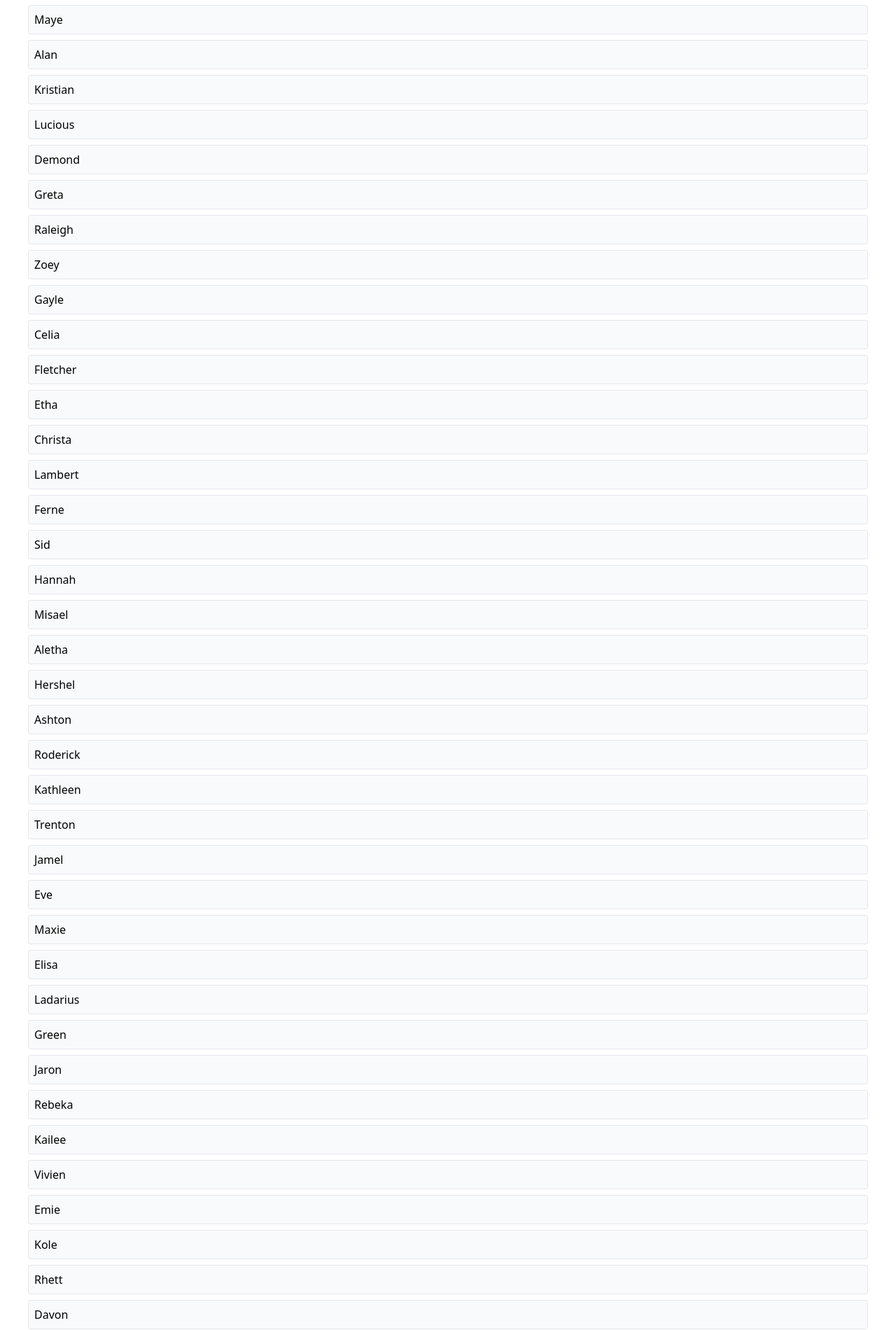
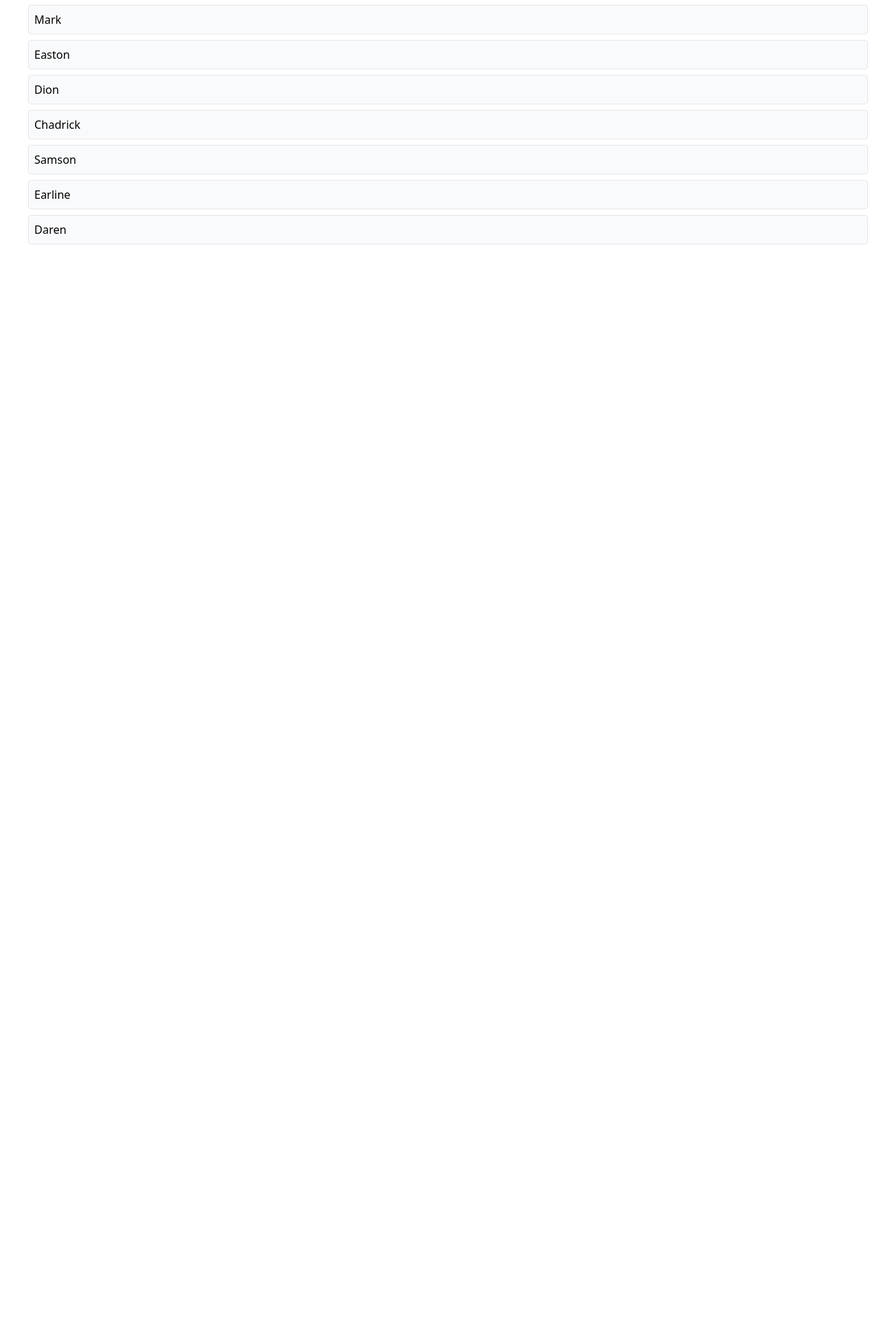
Before and after one commit to Umesh-Singadi/media, a React (Vite) app: page / in a window 1280 px wide. Shown: the part 301-2201 px from the top of the page at 70% size. After the commit the page ends 800 px from the top, so only its background shows below. Built offline with nearby package versions, Linux system fonts and the light colour scheme; data requests are answered from the project's data file.

Commit message:
Display Skeleton better

```diff
--- a/db.json
+++ b/db.json
@@ -13,176 +13,36 @@
       "name": "Dayanand"
     },
     {
-      "name": "Shayna",
+      "name": "Beryl",
       "id": 4
     },
     {
-      "name": "Maye",
+      "name": "Mark",
       "id": 5
     },
     {
-      "name": "Alan",
+      "name": "Easton",
       "id": 6
     },
     {
-      "name": "Kristian",
+      "name": "Dion",
       "id": 7
     },
     {
-      "name": "Lucious",
+      "name": "Chadrick",
       "id": 8
     },
     {
-      "name": "Demond",
+      "name": "Samson",
       "id": 9
     },
     {
-      "name": "Greta",
+      "name": "Earline",
       "id": 10
     },
     {
-      "name": "Raleigh",
+      "name": "Daren",
       "id": 11
-    },
-    {
-      "name": "Zoey",
-      "id": 12
-    },
-    {
-      "name": "Gayle",
-      "id": 13
-    },
-    {
-      "name": "Celia",
-      "id": 14
-    },
-    {
-      "name": "Fletcher",
-      "id": 15
-    },
-    {
-      "name": "Etha",
-      "id": 16
-    },
-    {
-      "name": "Christa",
-      "id": 17
-    },
-    {
-      "name": "Lambert",
-      "id": 18
-    },
-    {
-      "name": "Ferne",
-      "id": 19
-    },
-    {
-      "name": "Sid",
-      "id": 20
-    },
-    {
-      "name": "Hannah",
-      "id": 21
-    },
-    {
-      "name": "Misael",
-      "id": 22
-    },
-    {
-      "name": "Aletha",
-      "id": 23
-    },
-    {
-      "name": "Hershel",
-      "id": 24
-    },
-    {
-      "name": "Ashton",
-      "id": 25
-    },
-    {
-      "name": "Roderick",
-      "id": 26
-    },
-    {
-      "name": "Kathleen",
-      "id": 27
-    },
-    {
-      "name": "Trenton",
-      "id": 28
-    },
-    {
-      "name": "Jamel",
-      "id": 29
-    },
-    {
-      "name": "Eve",
-      "id": 30
-    },
-    {
-      "name": "Maxie",
-      "id": 31
-    },
-    {
-      "name": "Elisa",
-      "id": 32
-    },
-    {
-      "name": "Ladarius",
-      "id": 33
-    },
-    {
-      "name": "Green",
-      "id": 34
-    },
-    {
-      "name": "Jaron",
-      "id": 35
-    },
-    {
-      "name": "Rebeka",
-      "id": 36
-    },
-    {
-      "name": "Kailee",
-      "id": 37
-    },
-    {
-      "name": "Vivien",
-      "id": 38
-    },
-    {
-      "name": "Emie",
-      "id": 39
-    },
-    {
-      "name": "Kole",
-      "id": 40
-    },
-    {
-      "name": "Rhett",
-      "id": 41
-    },
-    {
-      "name": "Davon",
-      "id": 42
-    },
-    {
-      "name": "Jamel",
-      "id": 43
-    },
-    {
-      "name": "Esteban",
-      "id": 44
-    },
-    {
-      "name": "Emery",
-      "id": 45
-    },
-    {
-      "name": "Earlene",
-      "id": 46
     }
   ],
   "album": [],
--- a/src/components/UsersList.jsx
+++ b/src/components/UsersList.jsx
@@ -16,32 +16,35 @@ function UsersList() {
     doFetchUsers();
   }, [doFetchUsers]);
 
+  const count = data.length;
+  let content;
   if (isLoadingUsers) {
-    return <Skeleton times={5} className="h-10 w-full m-10"></Skeleton>;
-  }
-  if (loadingUsersError) {
-    return <h1>Error</h1>;
+    content = (
+      <Skeleton times={count + 10} className="h-10 w-full m-10"></Skeleton>
+    );
+  } else if (loadingUsersError) {
+    content = <h1>Error fetching data...</h1>;
+  } else {
+    content = data.map((user) => (
+      <div
+        key={user.id}
+        className="mb-2 border rounded bg-gray-50 hover:bg-gray-100"
+      >
+        <div className="flex p-2 justify-between items-center cursor-pointer">
+          {user.name}
+        </div>
+      </div>
+    ));
   }
 
   const handleAddUser = () => {
     doCreateUser();
   };
 
-  const renderedUsers = data.map((user) => (
-    <div
-      key={user.id}
-      className="mb-2 border rounded bg-gray-50 hover:bg-gray-100"
-    >
-      <div className="flex p-2 justify-between items-center cursor-pointer">
-        {user.name}
-      </div>
-    </div>
-  ));
-
   return (
     <div>
       <div className="flex flex-row justify-between m-3 ">
-        <h1 className="m-2 text-xl">Users</h1>
+        <h1 className="m-2 text-xl">Users Count is : {data.length}</h1>
 
         <Button onClick={handleAddUser} loading={isCreatingUser}>
           + Add User
@@ -49,7 +52,7 @@ function UsersList() {
 
         {creatingUserError && "Error Creating user..."}
       </div>
-      {renderedUsers}
+      {content}
     </div>
   );
 }
```
